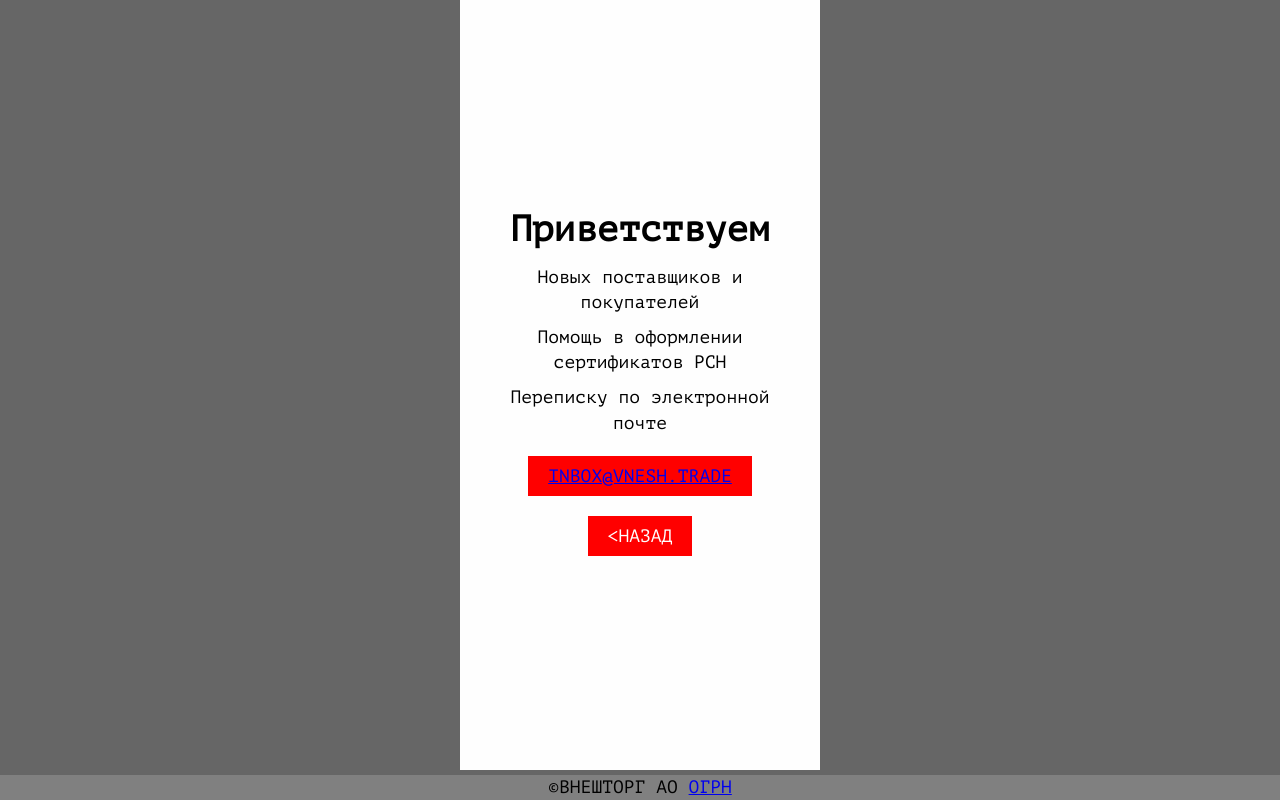
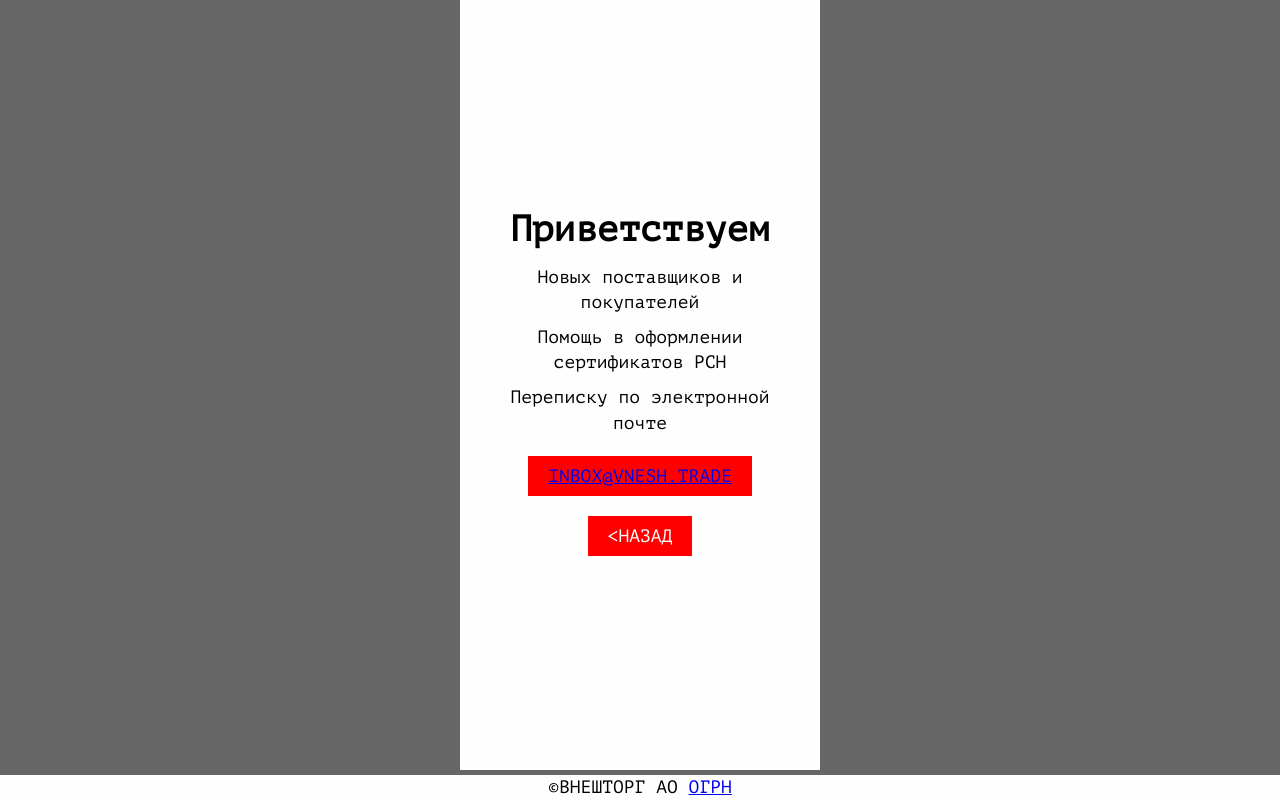
Before and after one commit to dmi3gm/vtestf, a plain HTML site: page ru.html in a window 1280 px wide. Shown: the part 2425-3225 px from the top of the page. Drawn offline with Linux system fonts and the light colour scheme.

Commit message:
update style.css

```diff
--- a/css/style.css
+++ b/css/style.css
@@ -98,7 +98,7 @@ h2{
 }
 
 .footer{
-		background-color: grey;
+		background-color: fefefe ;
 		text-align: center;
 }
 .footer_body{
```
